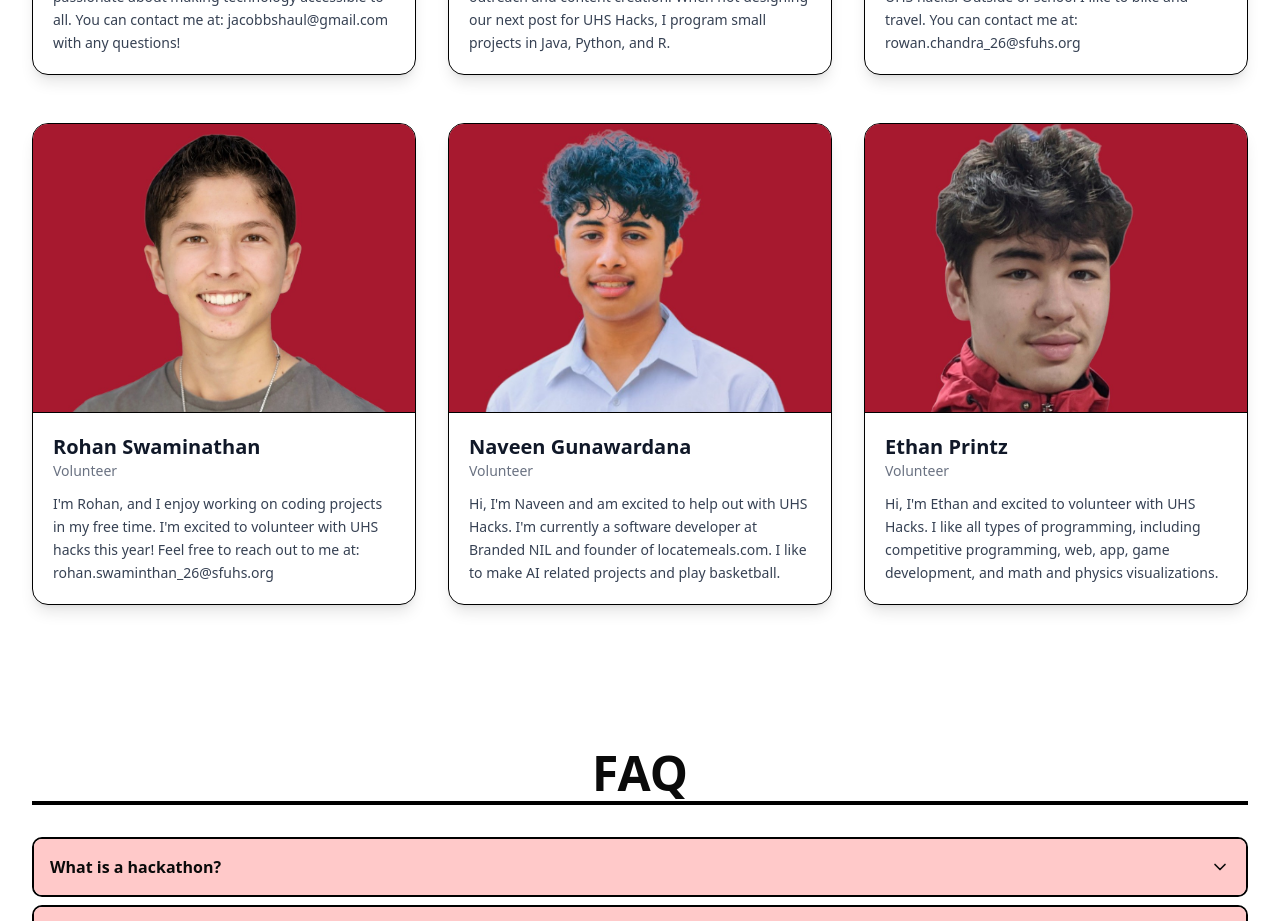
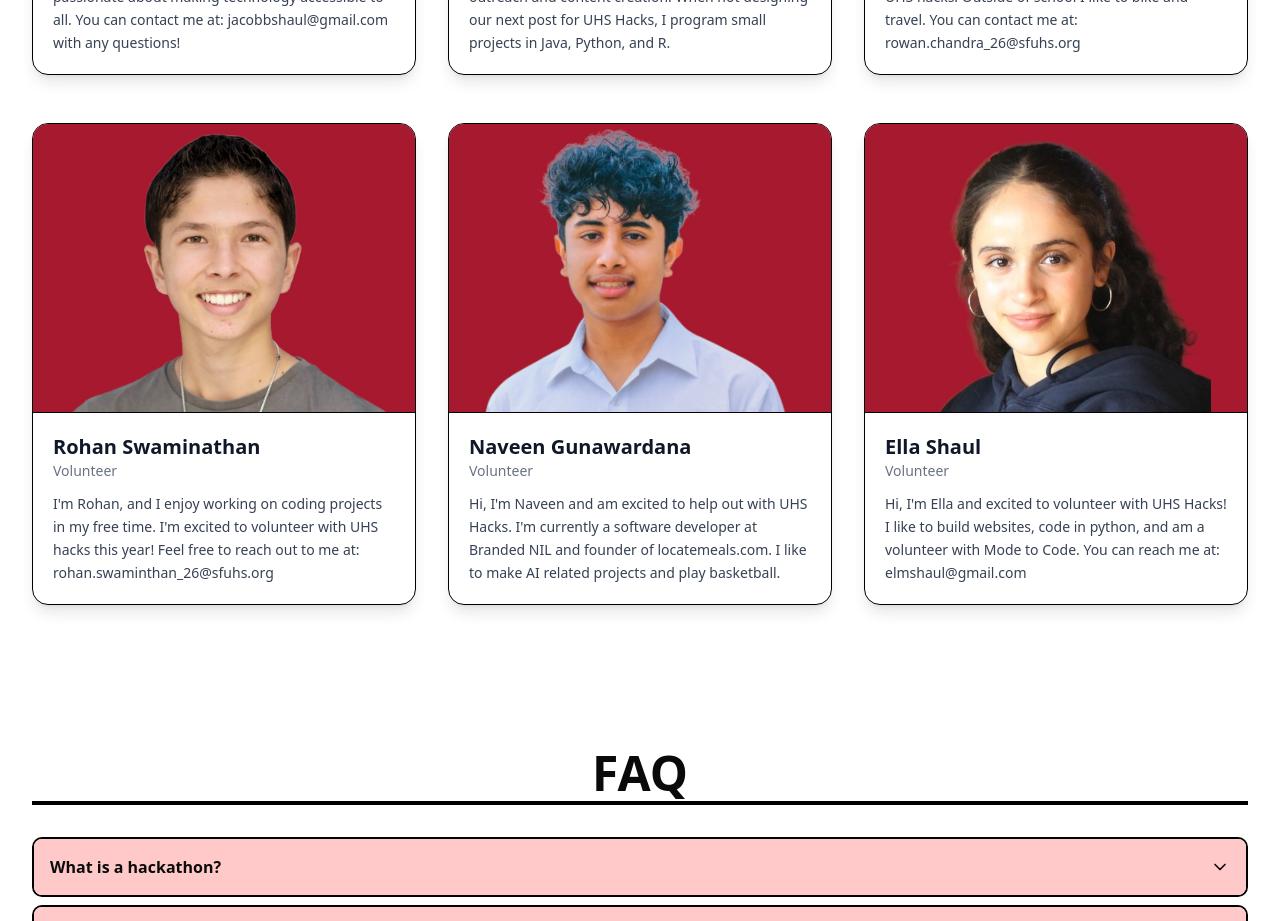
Before and after one commit to jacob-s-codes/uhshacks, a Next.js app: page / in a window 1280 px wide. Shown: the part 6560-7481 px from the top of the page. Built offline with nearby package versions, Linux system fonts and the light colour scheme.

Commit message:
Added ella

```diff
--- a/src/app/HomeClient.tsx
+++ b/src/app/HomeClient.tsx
@@ -424,9 +424,9 @@ const HomeClient = () => {
               title="Volunteer"
             />
             <Person
-              name="Ethan Printz"
-              bio="Hi, I&apos;m Ethan and excited to volunteer with UHS Hacks. I like all types of programming, including competitive programming, web, app, game development, and math and physics visualizations. "
-              image="/people/ethanpic.jpg"
+              name="Ella Shaul"
+              bio="Hi, I&apos;m Ella and excited to volunteer with UHS Hacks! I like to build websites, code in python, and am a volunteer with Mode to Code. You can reach me at: elmshaul@gmail.com"
+              image="/people/ellapic.jpg"
               title="Volunteer"
             />
           </div>
```
Also changed, not shown: public/people/ellapic.jpg (added).
